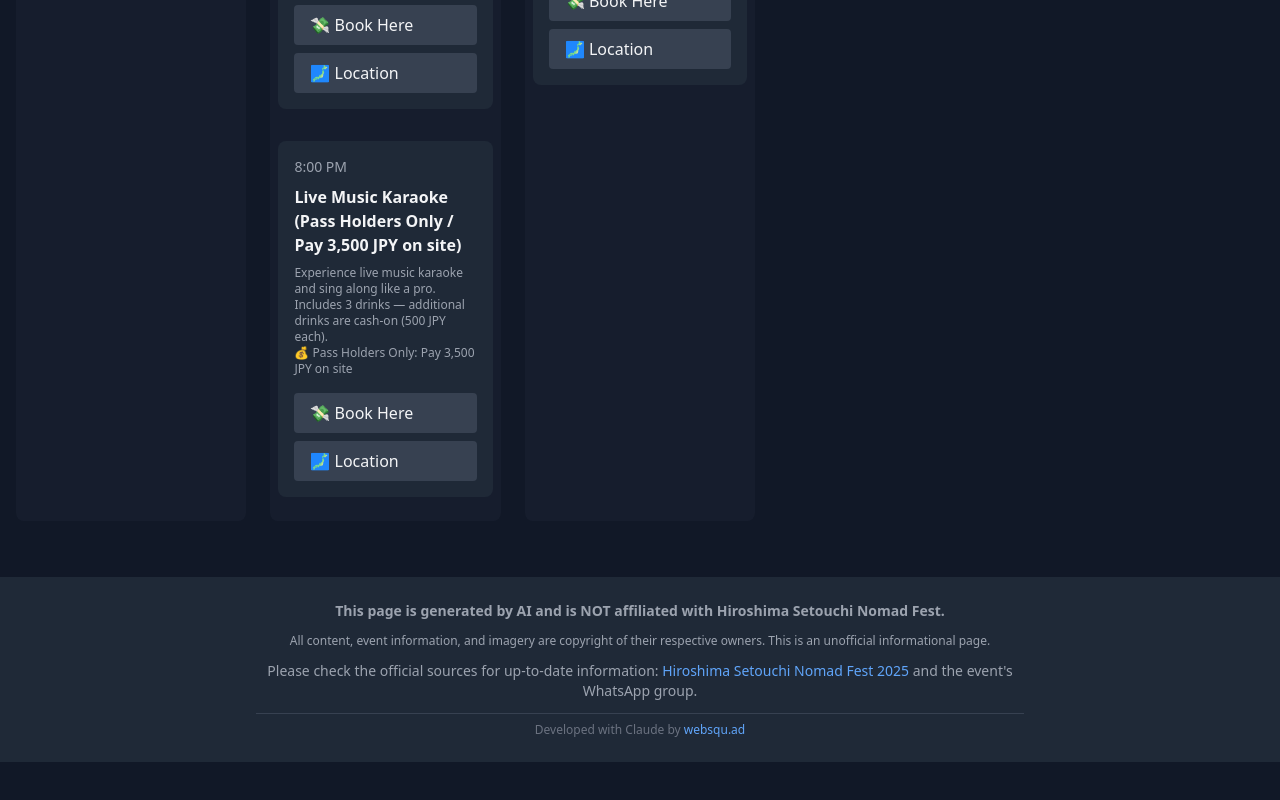
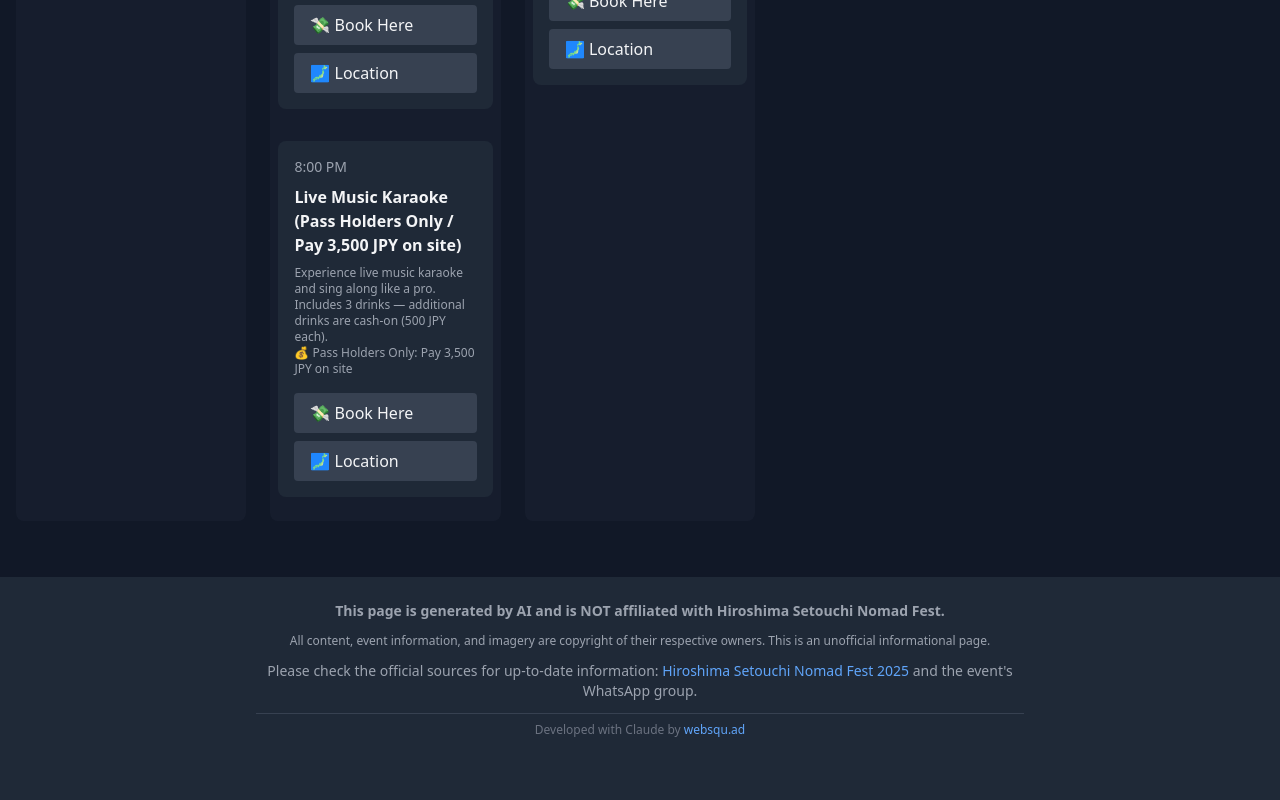
Before and after one commit to vladootz/hsnf2025, a Vue app: page / in a window 1280 px wide. Shown: the part 1895-2695 px from the top of the page. Before the commit the page ends 2657 px from the top, so only its background shows below. Built offline with nearby package versions, Linux system fonts and the light colour scheme.

Commit message:
Increase padding on footer to view full copyright message

```diff
--- a/src/App.vue
+++ b/src/App.vue
@@ -143,7 +143,7 @@
       </div>
     </main>
 
-    <footer class="bg-gray-800 text-center py-6 px-4">
+    <footer class="bg-gray-800 text-center py-6 px-4 pb-20">
       <div class="max-w-3xl mx-auto space-y-3">
         <p class="text-sm text-gray-400 font-semibold">
           This page is generated by AI and is NOT affiliated with Hiroshima Setouchi Nomad Fest.
```
